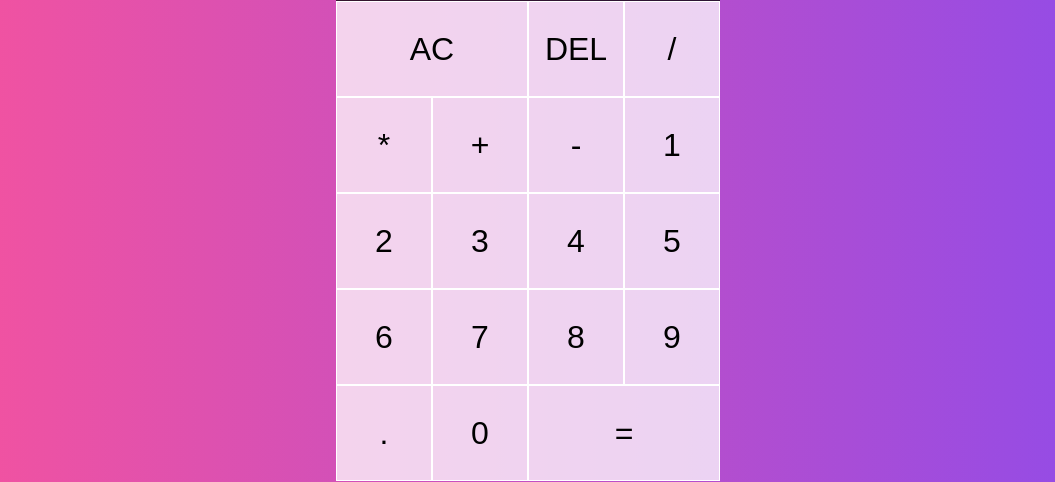
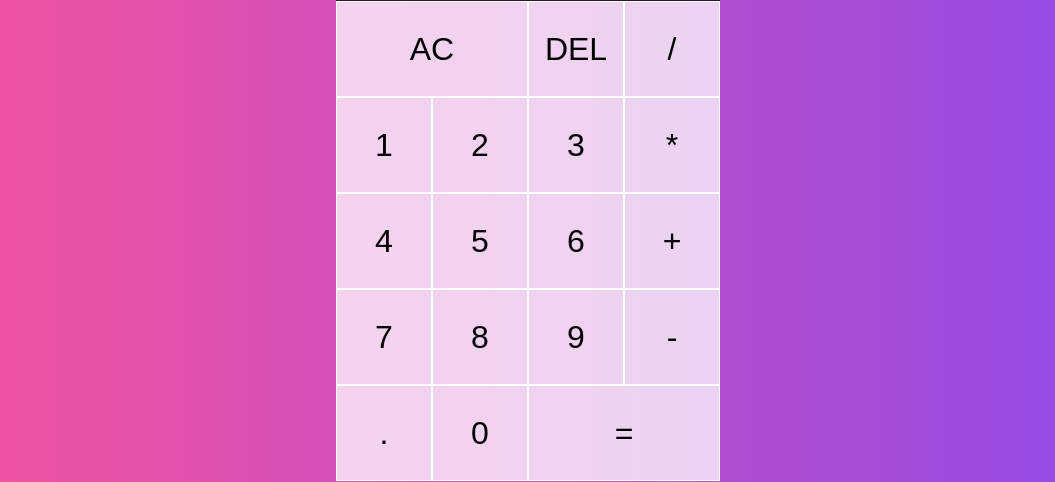
Before and after one commit to Carlos-Pretelin/Simpl-Calculator-React, a React app: page / in a window 1280 px wide. Shown: the part 143-625 px from the top of the page, without its empty margins (112-1167 px from the left). Built offline with nearby package versions, Linux system fonts and the light colour scheme.

Commit message:
Final commit, minor css changes

```diff
--- a/src/App.jsx
+++ b/src/App.jsx
@@ -170,24 +170,24 @@ function App(){
         <button className="delete-button" onClick={ () => {dispatch({type: ACTIONS.DELETE_DIGIT})}}>DEL</button>
 
         <OperationButton operation={"/"} dispatch={dispatch} />
-        <OperationButton operation={"*"} dispatch={dispatch} />
-        <OperationButton operation={"+"} dispatch={dispatch} />
-        <OperationButton operation={"-"} dispatch={dispatch} />
+
+
+
 
         <DiggitButton digit={"1"} dispatch={dispatch} />
         <DiggitButton digit={"2"} dispatch={dispatch} />
         <DiggitButton digit={"3"} dispatch={dispatch} />
-
+        <OperationButton operation={"*"} dispatch={dispatch} />
 
         <DiggitButton digit={"4"} dispatch={dispatch} />
         <DiggitButton digit={"5"} dispatch={dispatch} />
         <DiggitButton digit={"6"} dispatch={dispatch} />
-
+        <OperationButton operation={"+"} dispatch={dispatch} />
 
         <DiggitButton digit={"7"} dispatch={dispatch} />
         <DiggitButton digit={"8"} dispatch={dispatch} />
         <DiggitButton digit={"9"} dispatch={dispatch} />
-
+        <OperationButton operation={"-"} dispatch={dispatch} />
 
         <DiggitButton digit={"."} dispatch={dispatch} />
         <DiggitButton digit={"0"} dispatch={dispatch} />
```
